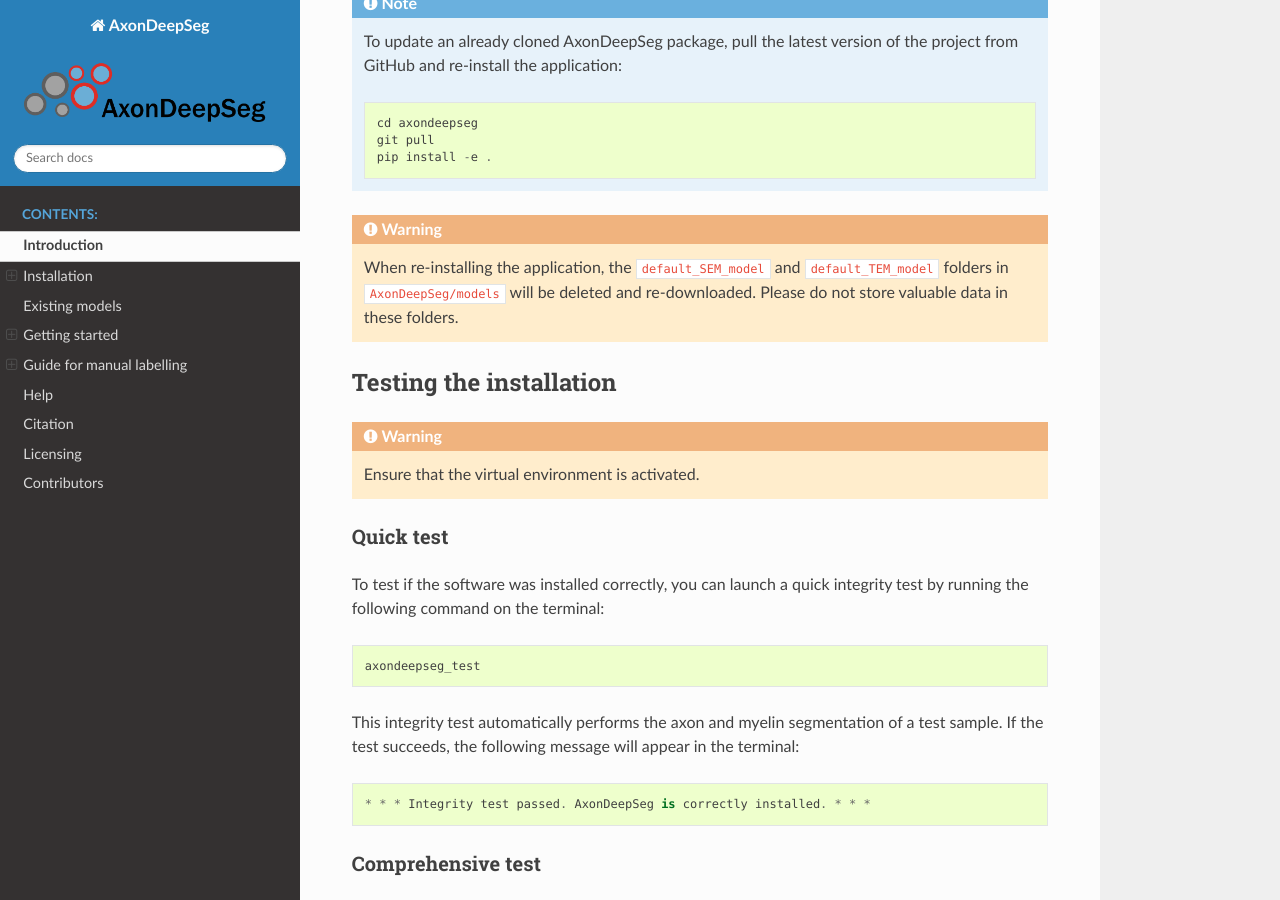
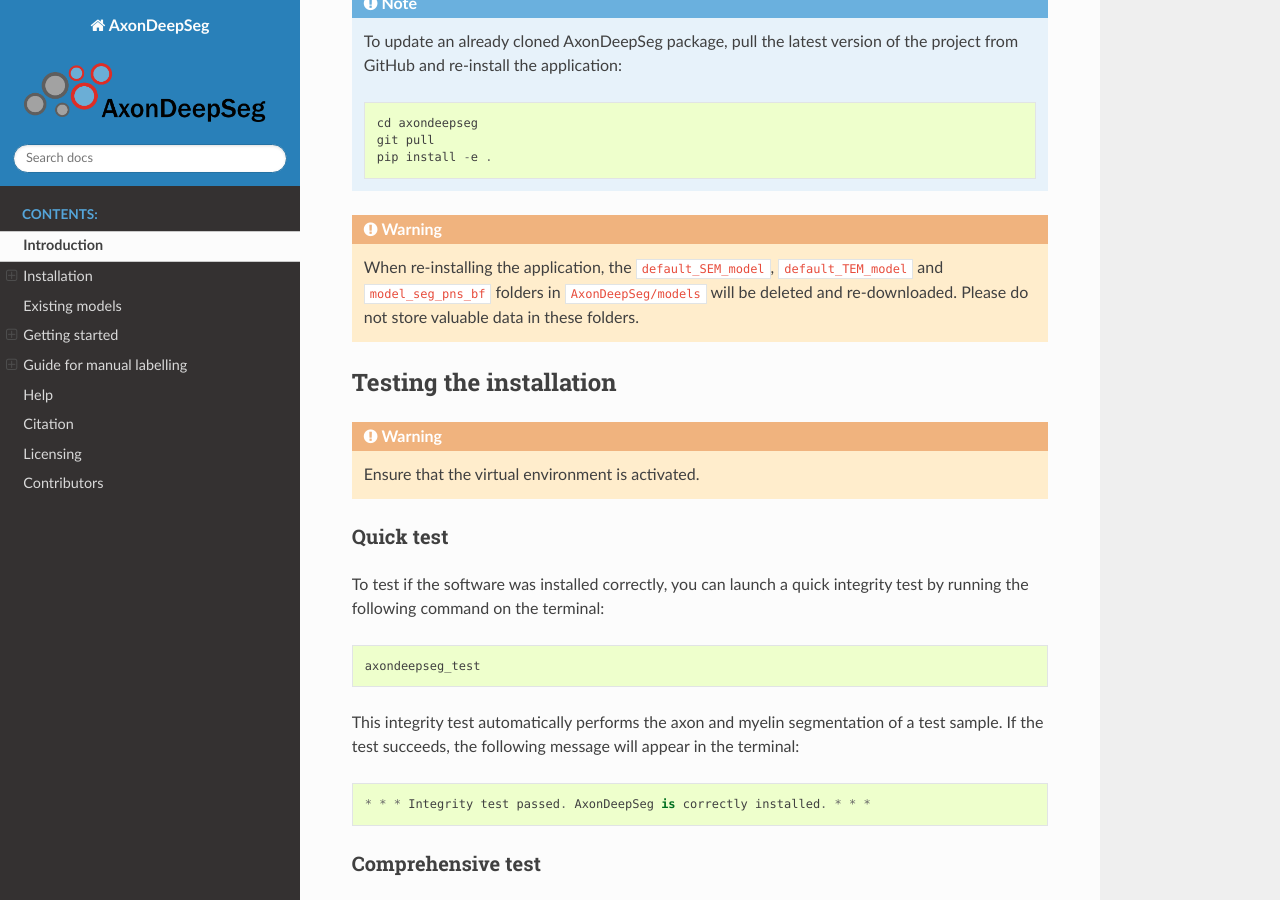
Before and after one commit to axondeepseg/axondeepseg, a Sphinx documentation site: the page built from docs/source/documentation.rst, in a window 1280 px wide and 900 px high, scrolled down 3662 px. Built offline with Sphinx 7.4.7 and the Read the Docs theme 2.0.0, drawn with Linux system fonts in a browser that asks for light colours.

Commit message:
Update documentation.rst

```diff
--- a/docs/source/documentation.rst
+++ b/docs/source/documentation.rst
@@ -105,7 +105,7 @@
         git pull
         pip install -e .
 
-.. WARNING :: When re-installing the application, the ``default_SEM_model`` and ``default_TEM_model`` folders in ``AxonDeepSeg/models`` will be deleted and re-downloaded. Please do not store valuable data in these folders.
+.. WARNING :: When re-installing the application, the ``default_SEM_model``, ``default_TEM_model`` and ``model_seg_pns_bf`` folders in ``AxonDeepSeg/models`` will be deleted and re-downloaded. Please do not store valuable data in these folders.
 
 Testing the installation
 ------------------------
```
